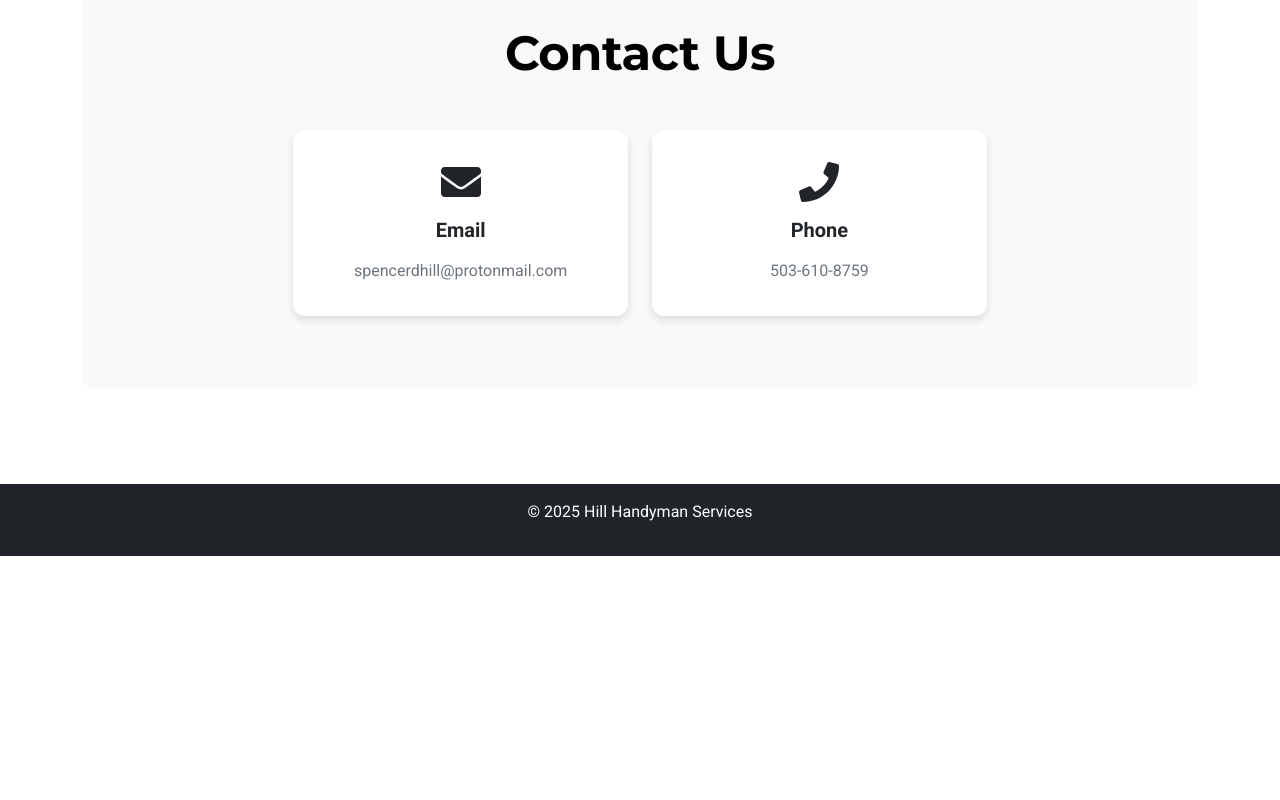
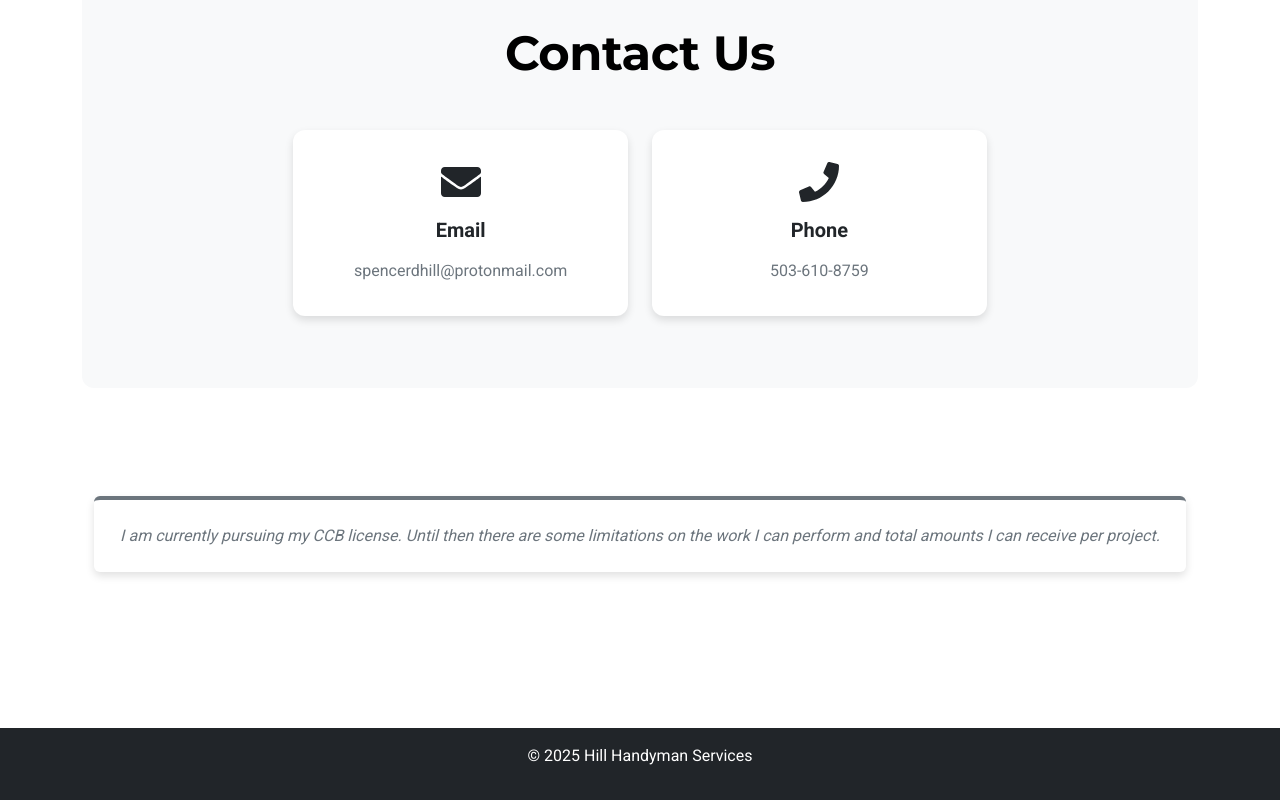
Before and after one commit to The-Portland-Company/handyman, a Next.js app: page / in a window 1280 px wide. Shown: the part 4237-5037 px from the top of the page. Before the commit the page ends 4793 px from the top, so only its background shows below. Built offline with nearby package versions, Linux system fonts and the light colour scheme.

Commit message:
Add CCB license disclaimer section
- Add disclaimer about CCB license pursuit
- Mention limitations on work and project amounts
- Place at bottom of page before footer

🤖 Generated with [Claude Code](https://claude.ai/code)

Co-Authored-By: Claude <noreply@anthropic.com>

```diff
--- a/src/app/page.tsx
+++ b/src/app/page.tsx
@@ -384,6 +384,20 @@ export default function Home() {
             </Row>
           </section>
         </AnimatedSection>
+
+        <AnimatedSection>
+          <section id="license-disclaimer" className="mb-5 text-center">
+            <Container>
+              <Card className="border-secondary">
+                <Card.Body className="py-4">
+                  <p className="mb-0 text-secondary">
+                    <em>I am currently pursuing my CCB license. Until then there are some limitations on the work I can perform and total amounts I can receive per project.</em>
+                  </p>
+                </Card.Body>
+              </Card>
+            </Container>
+          </section>
+        </AnimatedSection>
       </Container>
 
       <footer className="bg-dark text-white text-center py-3">
```
